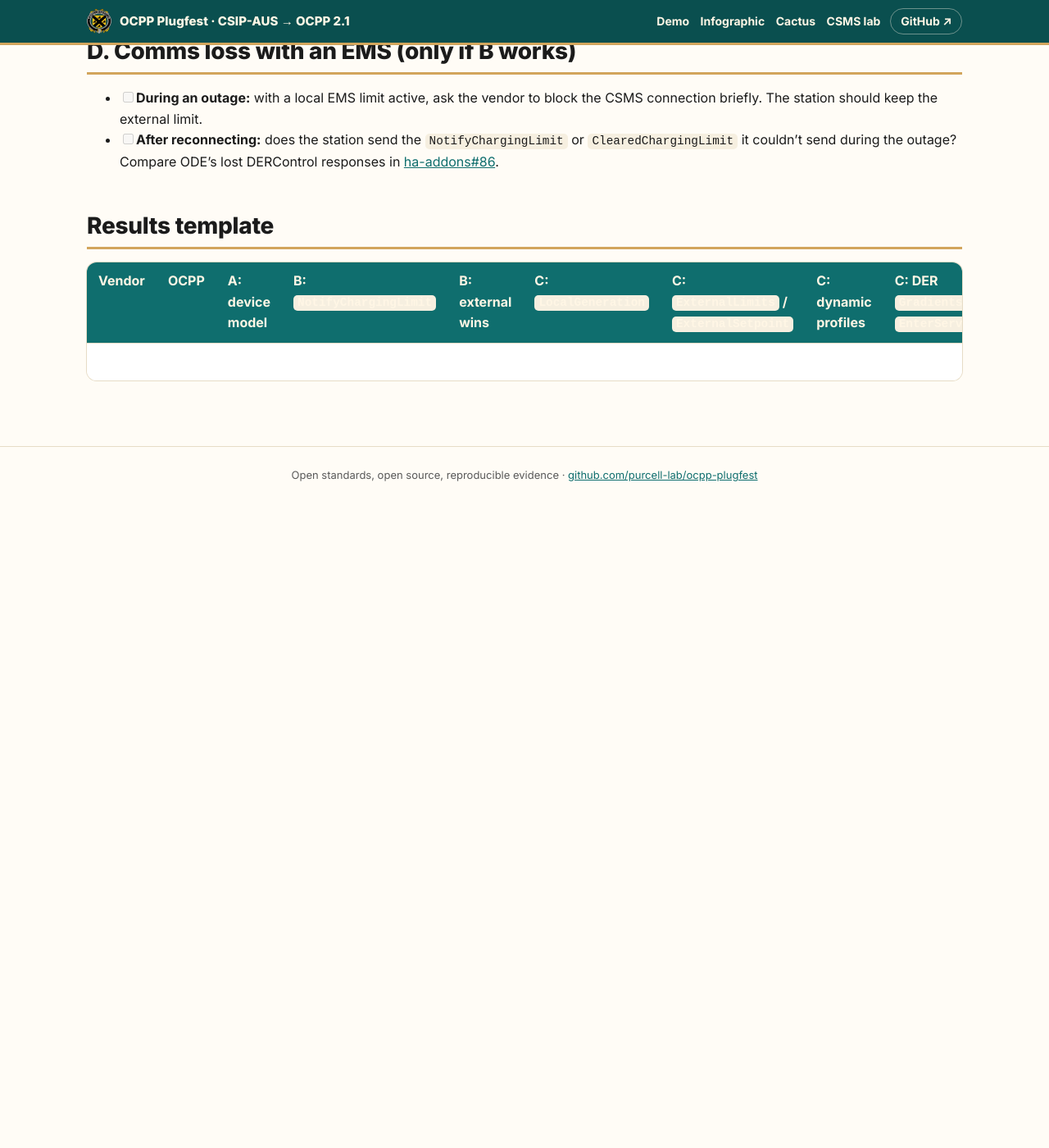
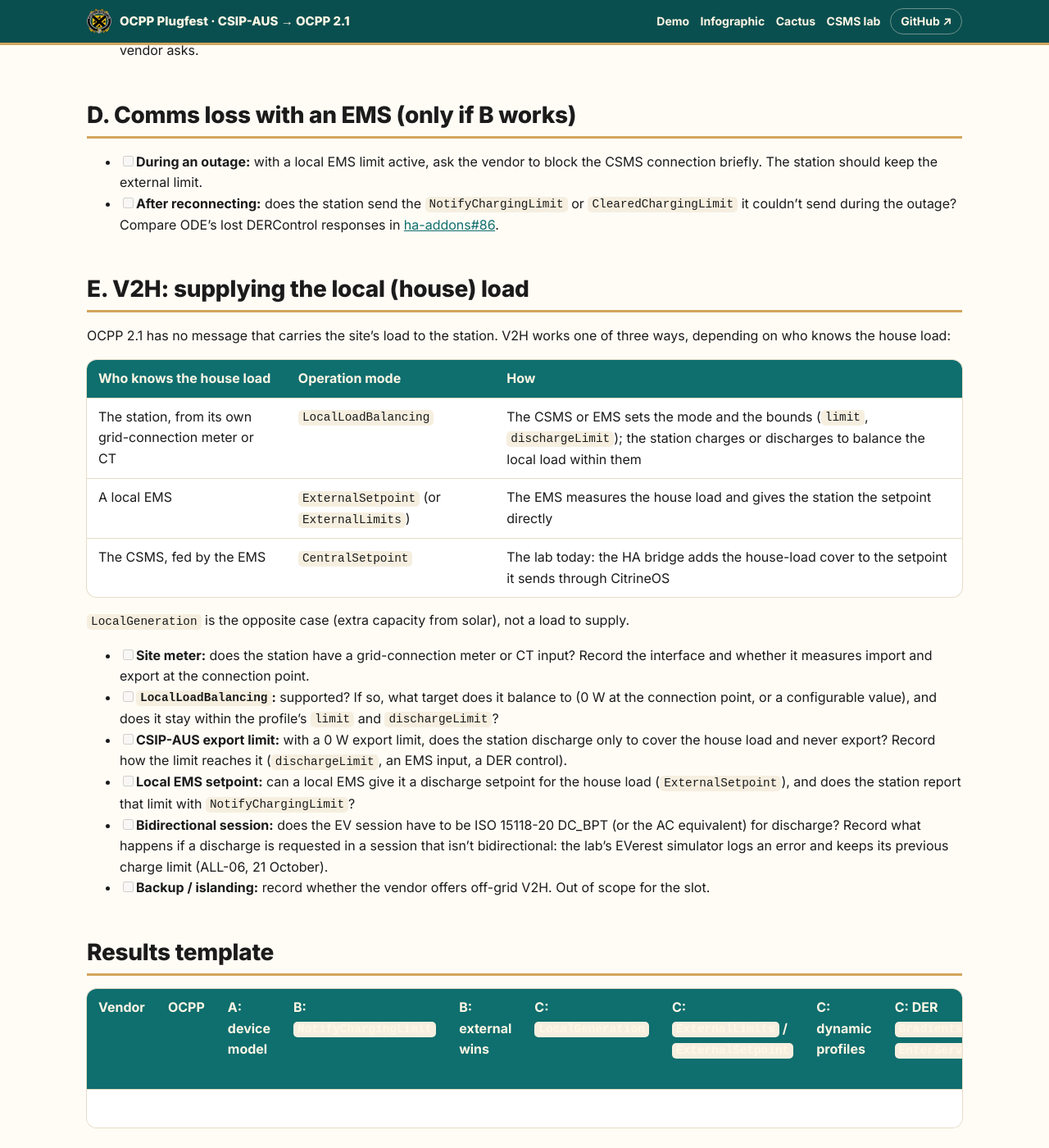
Before and after one commit to purcell-lab/ocpp-plugfest, a Jekyll site: the page built from plugfest-lab/OCPP21-EMS-CHECKLIST.md, in a window 1280 px wide and 1400 px high, scrolled down 1749 px. Shown: the whole window at 82% size. Built offline with Jekyll 4.4.1, drawn with Linux system fonts in a browser that asks for light colours; our own code applies the rules of GitHub Pages for plain Markdown files; before the commit the page ends 2379 px from its top, so only the background shows below that; some of the changed text lies outside the part shown.

Commit message:
OCPP 2.1 EMS checklist: V2H (local load) section and SupportedAdditionalPurposes
Co-Authored-By: Claude Opus 5.5 <noreply@anthropic.com>
Claude-Session: https://claude.ai/code/session_01Kz9pMr42VvXk76LqnPeaqD

```diff
--- a/plugfest-lab/OCPP21-EMS-CHECKLIST.md
+++ b/plugfest-lab/OCPP21-EMS-CHECKLIST.md
@@ -35,6 +35,10 @@ Before that, ask the vendor to send it.
 - [ ] **OCPP 2.1 V2X and operation-mode variables:** record whatever the station declares, for example
       the supported operation modes, and whether it lists `ExternalLimits`, `ExternalSetpoint` or
       `LocalLoadBalancing`.
+- [ ] **`SmartChargingCtrlr.SupportedAdditionalPurposes`:** record the list. `LocalGeneration` and
+      `PriorityCharging` are only supported if listed; an absent or empty list means neither. The lab's
+      EVerest 2025.10 simulator reports it empty (libocpp lists 2.1 use case K27, "Smart Charging with EMS
+      and LocalGeneration", as not implemented).
 
 ## B. External (EMS) limits reported by the station
 
@@ -56,7 +60,8 @@ Before that, ask the vendor to send it.
 - [ ] **Operation modes:** a `TxProfile` with `operationMode` `ExternalLimits`, then `ExternalSetpoint`.
       Record the status. If Accepted, record whose limit or setpoint the station follows, and what
       `GetCompositeSchedule` reports.
-- [ ] **`LocalLoadBalancing`** (if the station has a site meter): record the status and behaviour.
+- [ ] **`LocalLoadBalancing`** (if the station has a site meter): record the status and behaviour. See E
+      for the V2H questions.
 - [ ] **Dynamic profiles:** a `TxProfile` with `dynUpdateInterval`, then `UpdateDynamicSchedule` with a
       new setpoint and limit. Record the statuses, and whether the station sends
       `PullDynamicScheduleUpdate`.
@@ -84,8 +89,34 @@ Before that, ask the vendor to send it.
       it couldn't send during the outage? Compare ODE's lost DERControl responses in
       [ha-addons#86](https://github.com/purcell-lab/ha-addons/issues/86).
 
+## E. V2H: supplying the local (house) load
+
+OCPP 2.1 has no message that carries the site's load to the station. V2H works one of three ways,
+depending on who knows the house load:
+
+| Who knows the house load | Operation mode | How |
+|---|---|---|
+| The station, from its own grid-connection meter or CT | `LocalLoadBalancing` | The CSMS or EMS sets the mode and the bounds (`limit`, `dischargeLimit`); the station charges or discharges to balance the local load within them |
+| A local EMS | `ExternalSetpoint` (or `ExternalLimits`) | The EMS measures the house load and gives the station the setpoint directly |
+| The CSMS, fed by the EMS | `CentralSetpoint` | The lab today: the HA bridge adds the house-load cover to the setpoint it sends through CitrineOS |
+
+`LocalGeneration` is the opposite case (extra capacity from solar), not a load to supply.
+
+- [ ] **Site meter:** does the station have a grid-connection meter or CT input? Record the interface and
+      whether it measures import and export at the connection point.
+- [ ] **`LocalLoadBalancing`:** supported? If so, what target does it balance to (0 W at the connection
+      point, or a configurable value), and does it stay within the profile's `limit` and `dischargeLimit`?
+- [ ] **CSIP-AUS export limit:** with a 0 W export limit, does the station discharge only to cover the house
+      load and never export? Record how the limit reaches it (`dischargeLimit`, an EMS input, a DER control).
+- [ ] **Local EMS setpoint:** can a local EMS give it a discharge setpoint for the house load
+      (`ExternalSetpoint`), and does the station report that limit with `NotifyChargingLimit`?
+- [ ] **Bidirectional session:** does the EV session have to be ISO 15118-20 DC_BPT (or the AC equivalent)
+      for discharge? Record what happens if a discharge is requested in a session that isn't bidirectional:
+      the lab's EVerest simulator logs an error and keeps its previous charge limit (ALL-06, 21 October).
+- [ ] **Backup / islanding:** record whether the vendor offers off-grid V2H. Out of scope for the slot.
+
 ## Results template
 
-| Vendor | OCPP | A: device model | B: `NotifyChargingLimit` | B: external wins | C: `LocalGeneration` | C: `ExternalLimits` / `ExternalSetpoint` | C: dynamic profiles | C: DER `Gradients` / `EnterService` | Notes |
-|---|---|---|---|---|---|---|---|---|---|
-| | | | | | | | | | |
+| Vendor | OCPP | A: device model | B: `NotifyChargingLimit` | B: external wins | C: `LocalGeneration` | C: `ExternalLimits` / `ExternalSetpoint` | C: dynamic profiles | C: DER `Gradients` / `EnterService` | E: V2H (meter, mode, export) | Notes |
+|---|---|---|---|---|---|---|---|---|---|---|
+| | | | | | | | | | | |
```
